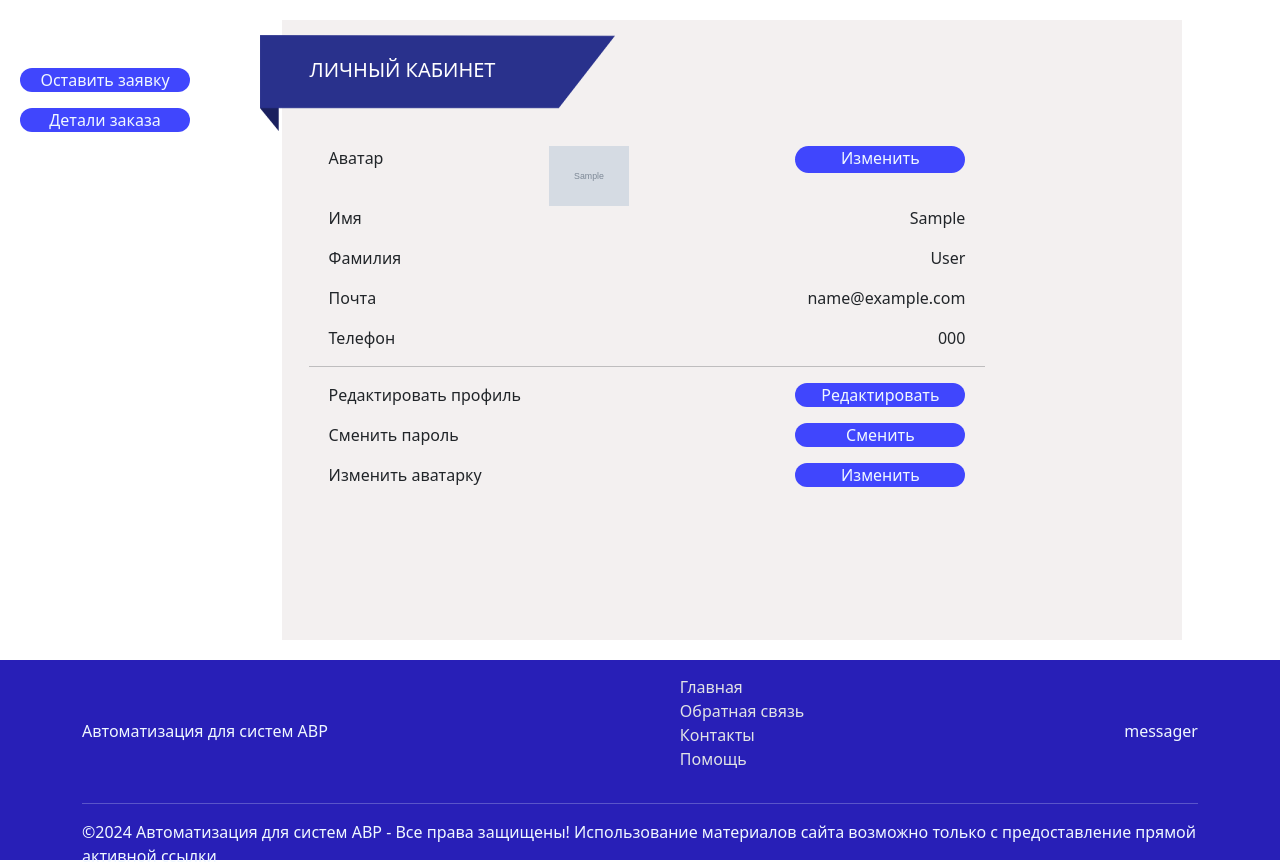
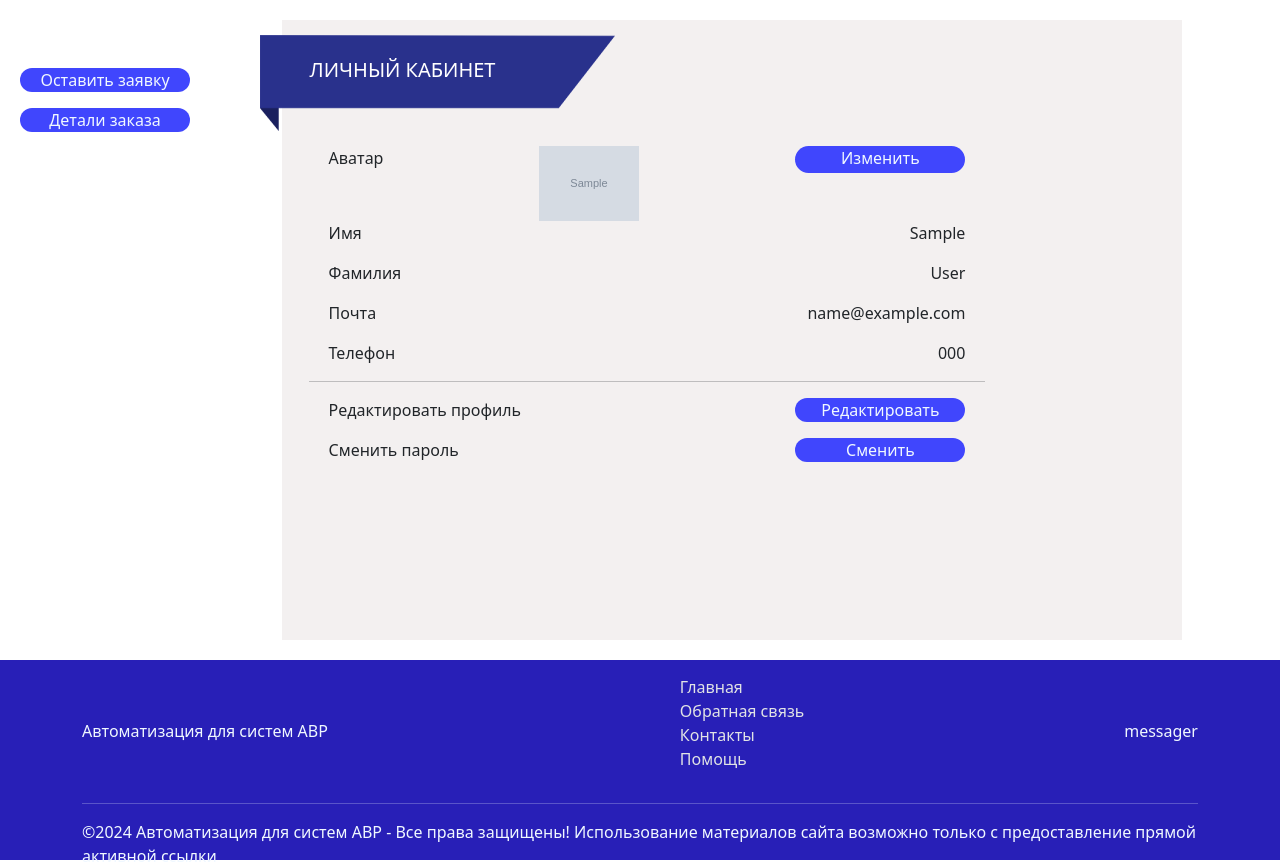
Before and after one commit to vikneo/Automation-of-AVR, a Django app: page /user/account/1/ in a window 1280 px wide. Shown: the part 184-1050 px from the top of the page. Run offline with Django 5.2, Linux system fonts and the light colour scheme; tables that the repository leaves empty hold one stand-in row (values such as "Sample post"); grey boxes marked "Sample" are stand-in pictures; parts of the project's set-up code (start-up, migrations or seed data) failed here and were passed over.

Commit message:
update page account

```diff
--- a/avr_system/templates/profile/account.html
+++ b/avr_system/templates/profile/account.html
@@ -10,7 +10,7 @@
             <a class="flex btn-redact" href="#" onclick="stopper()">Оставить заявку</a>
         </p>
         <p class="flex p-rows m-16">
-            <a class="flex btn-redact" href="#"  onclick="stopper()">Детали заказа</a>
+            <a class="flex btn-redact" href="#" onclick="stopper()">Детали заказа</a>
         </p>
     </div>
 </div>
@@ -28,9 +28,9 @@
                     <div class="flex justify-content-between">
                         <p class="flex p-rows m-16 avatar">
                             <span>Аватар </span>
-                            <img src="{{ profile.avatar.url }}" alt="Аватар" width="80px">
+                            <img src="{{ profile.avatar.url }}" alt="Аватар" width="100px">
                         </p>
-                        <a class="flex btn-redact" href="#" type="submit">Изменить</a>
+                        <a class="flex btn-redact" href="#" type="submit" onclick="stopper()">Изменить</a>
                     </div>
                     <p class="flex p-rows m-16">
                         <span>Имя </span>
@@ -60,10 +60,10 @@
                         <span>Сменить пароль</span>
                         <a class="flex btn-redact" href="{% url 'users:password_change' %}" type="submit">Сменить</a>
                     </p>
-                    <p class="flex p-rows m-16">
+                    <!-- <p class="flex p-rows m-16">
                         <span>Изменить аватарку</span>
                         <a class="flex btn-redact" href="#" type="submit">Изменить</a>
-                    </p>
+                    </p> -->
                 </div>
             </div>
         </div>
```
